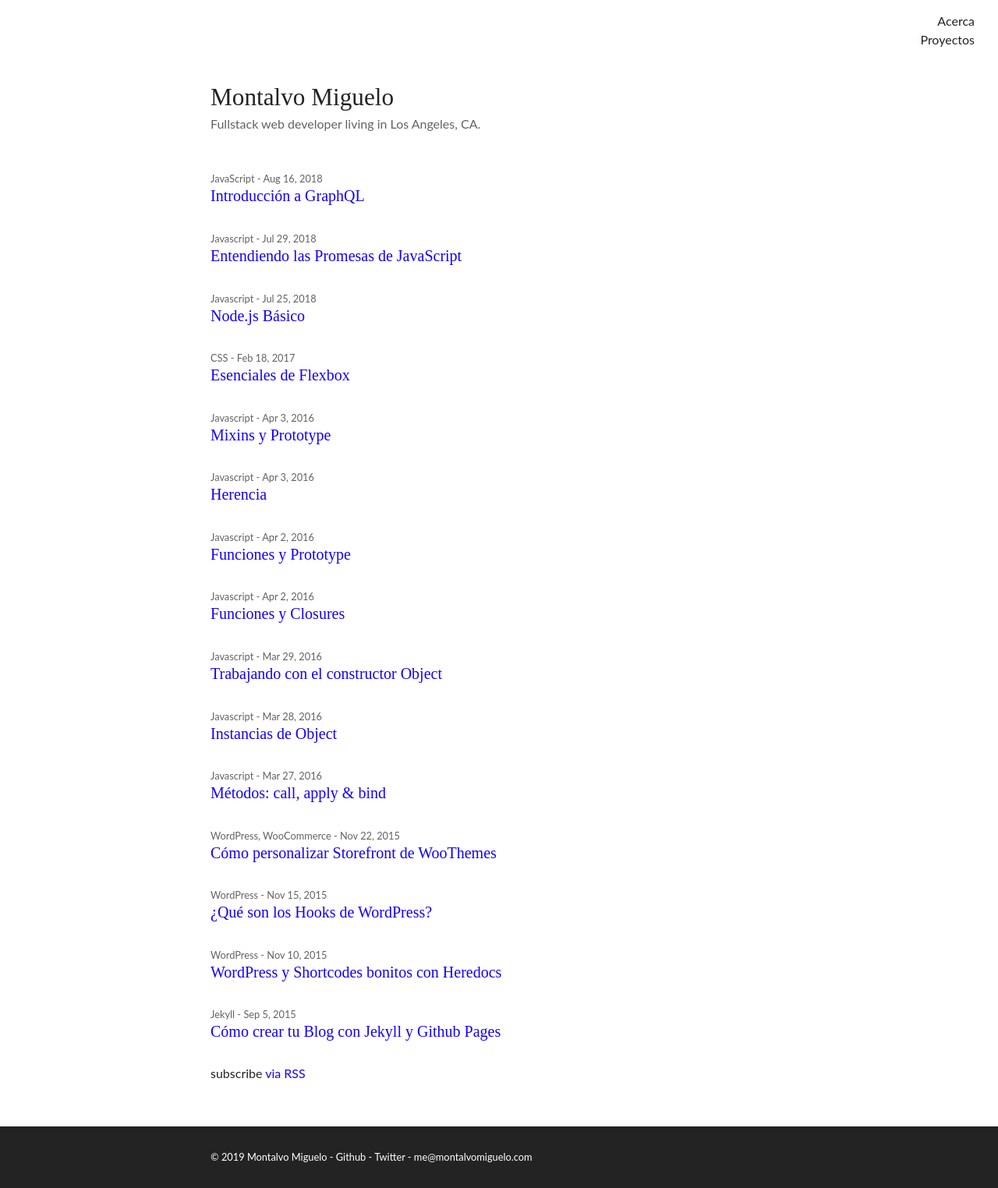
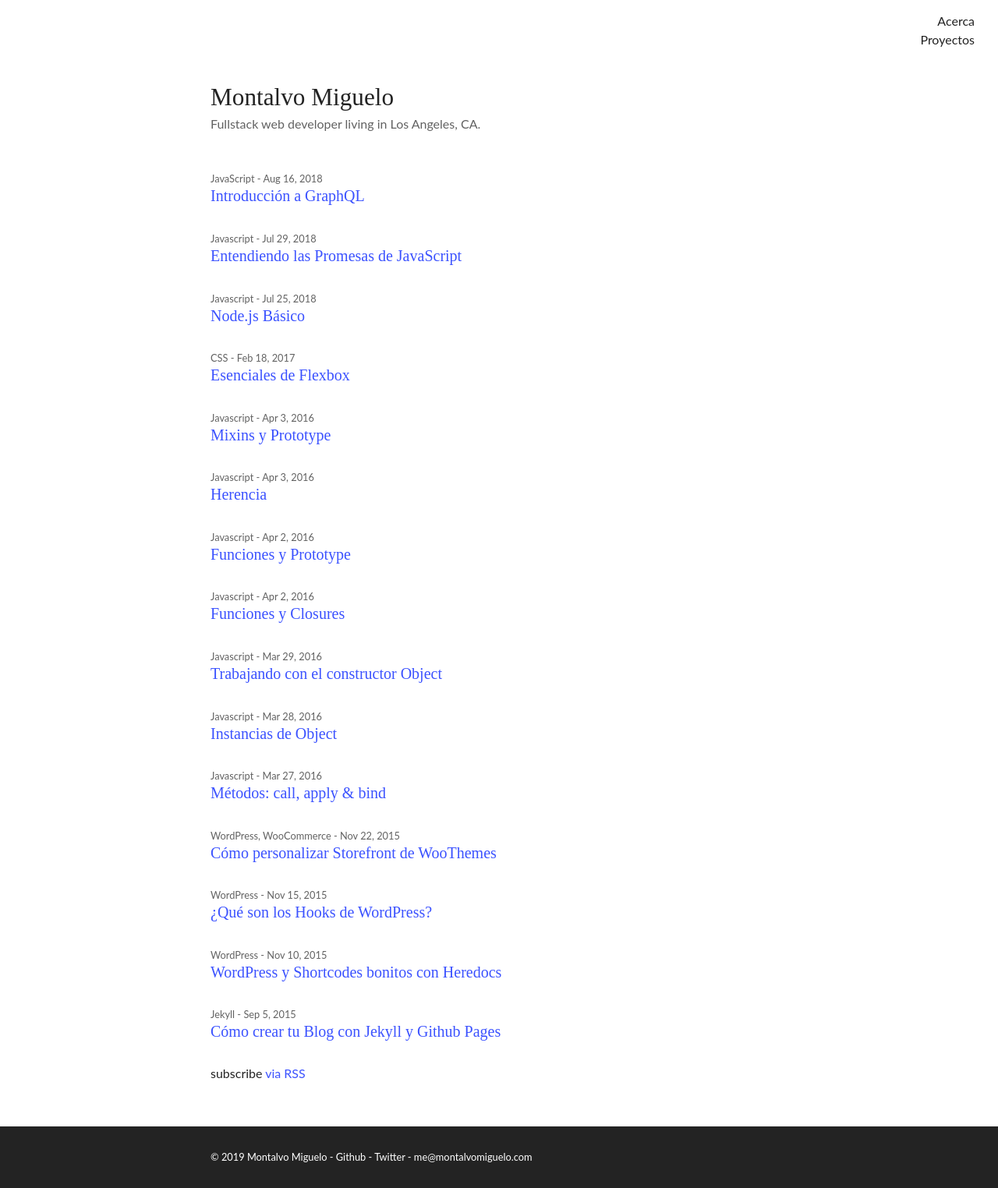
Before and after one commit to montalvomiguelo/montalvomiguelo.github.io, a Jekyll site: the page built from index.html, in a window 1280 px wide. Shown: the whole page at 78% size. Built offline with Jekyll 4.4.1, drawn with Linux system fonts in a browser that asks for light colours.

Commit message:
Update brand color

```diff
--- a/_includes/styles.scss
+++ b/_includes/styles.scss
@@ -22,7 +22,7 @@ $spacing-unit:     30px;
 
 $text-color:       #232323;
 $background-color: #ffffff;
-$brand-color:      #1201ff;
+$brand-color:      #3b52ff;
 $code-background:  #f6f6f6;
 
 $grey-color:       #626262;
```
